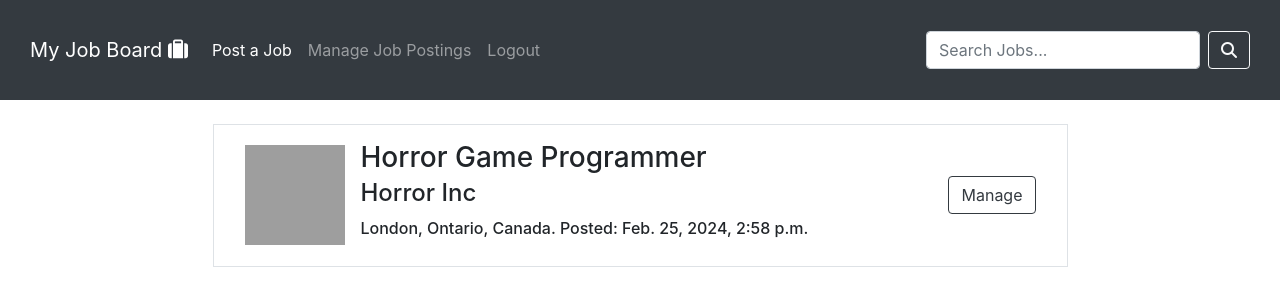
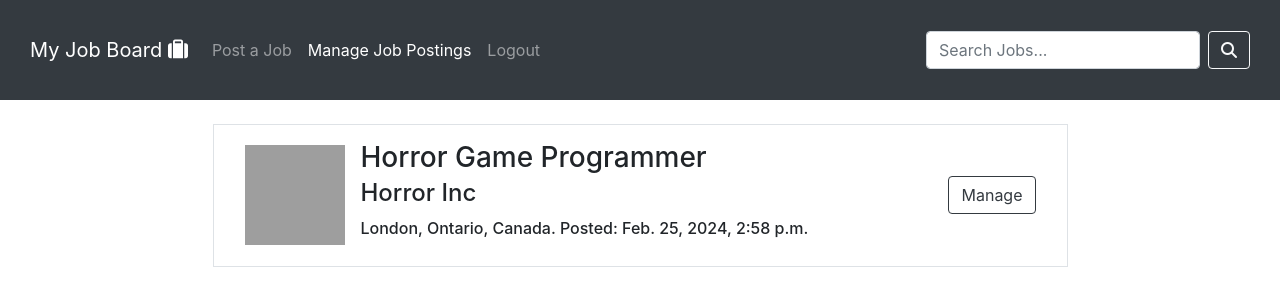
Before and after one commit to shallondev/myjobboard, a Django app: page /manage_jobs in a window 1280 px wide. Shown: the top 306 px of the page. Run offline with Django 4.2, Linux system fonts and the light colour scheme; a user stored in the database is signed in; data comes from the database, SQL or seed files in the repository; both versions use the stored data as it was after the commit; some libraries are stand-ins or nearby versions; grey boxes are pictures that could not be loaded.

Commit message:
added layout changed

```diff
--- /dev/null
+++ b/myjobboard/jobportal/static/jobportal/layout.js
@@ -0,0 +1,25 @@
+document.addEventListener("DOMContentLoaded", function() {
+    // Get the current URL
+    const currentURL = window.location.href;
+
+    // Get all anchor tags
+    const anchorTags = document.getElementsByTagName("a");
+
+    // Loop through all anchor tags to find the one with the href matching the current URL
+    for (let i = 0; i < anchorTags.length; i++) {
+        if (anchorTags[i].href === currentURL) {
+            // Add the "active" class to the parent li tag of the anchor tag
+            const parentLi = anchorTags[i].parentNode;
+            if (parentLi.tagName.toLowerCase() === 'li') {
+                // Remove "active" class from all li tags with the class name "jobNavElement"
+                const allLiElements = document.getElementsByClassName("jobNavElement");
+                for (let j = 0; j < allLiElements.length; j++) {
+                    allLiElements[j].classList.remove("active");
+                }
+                // Add "active" class to the parent li tag of the anchor tag
+                parentLi.classList.add("active");
+            }
+            break; // Exit the loop once the matching anchor tag is found
+        }
+    }
+});
--- a/myjobboard/jobportal/templates/jobportal/layout.html
+++ b/myjobboard/jobportal/templates/jobportal/layout.html
@@ -30,6 +30,7 @@
     <link rel="stylesheet" href="https://cdn.ckeditor.com/4.16.1/standard/ckeditor.css">
 
     <!-- Load Script -->
+    <script src="{% static 'jobportal/layout.js' %}"></script>
     {% block script %}
     {% endblock %}
 </head>
@@ -44,20 +45,20 @@
         <div class="collapse navbar-collapse" id="navbarNavDropdown">
           <ul class="navbar-nav">
             {% if request.user.is_authenticated %}
-              <li class="nav-item active">
-                <a class="nav-link" href="{% url 'create_job_listing' %}">Post a Job <span class="sr-only">(current)</span></a>
+              <li class="nav-item jobNavElement">
+                <a class="nav-link" href="{% url 'create_job_listing' %}">Post a Job</a>
               </li>
-              <li class="nav-item">
+              <li class="nav-item jobNavElement">
                 <a class="nav-link" href="{% url 'manage_jobs' %}">Manage Job Postings</a>
               </li>
-              <li class="nav-item">
+              <li class="nav-item jobNavElement">
                 <a class="nav-link" href="{% url 'logout' %}">Logout</a>
               </li>
             {% else %}
-              <li class="nav-item">
+              <li class="nav-item jobNavElement">
                 <a class="nav-link" href="{% url 'register' %}">Reigster to Post Your Jobs!</a>
               </li>
-              <li class="nav-item">
+              <li class="nav-item jobNavElement">
                 <a class="nav-link" href="{% url 'login' %}">Login</a>
               </li>
             {% endif %}
```
Also changed, not shown: myjobboard/db.sqlite3, 1 other file.
